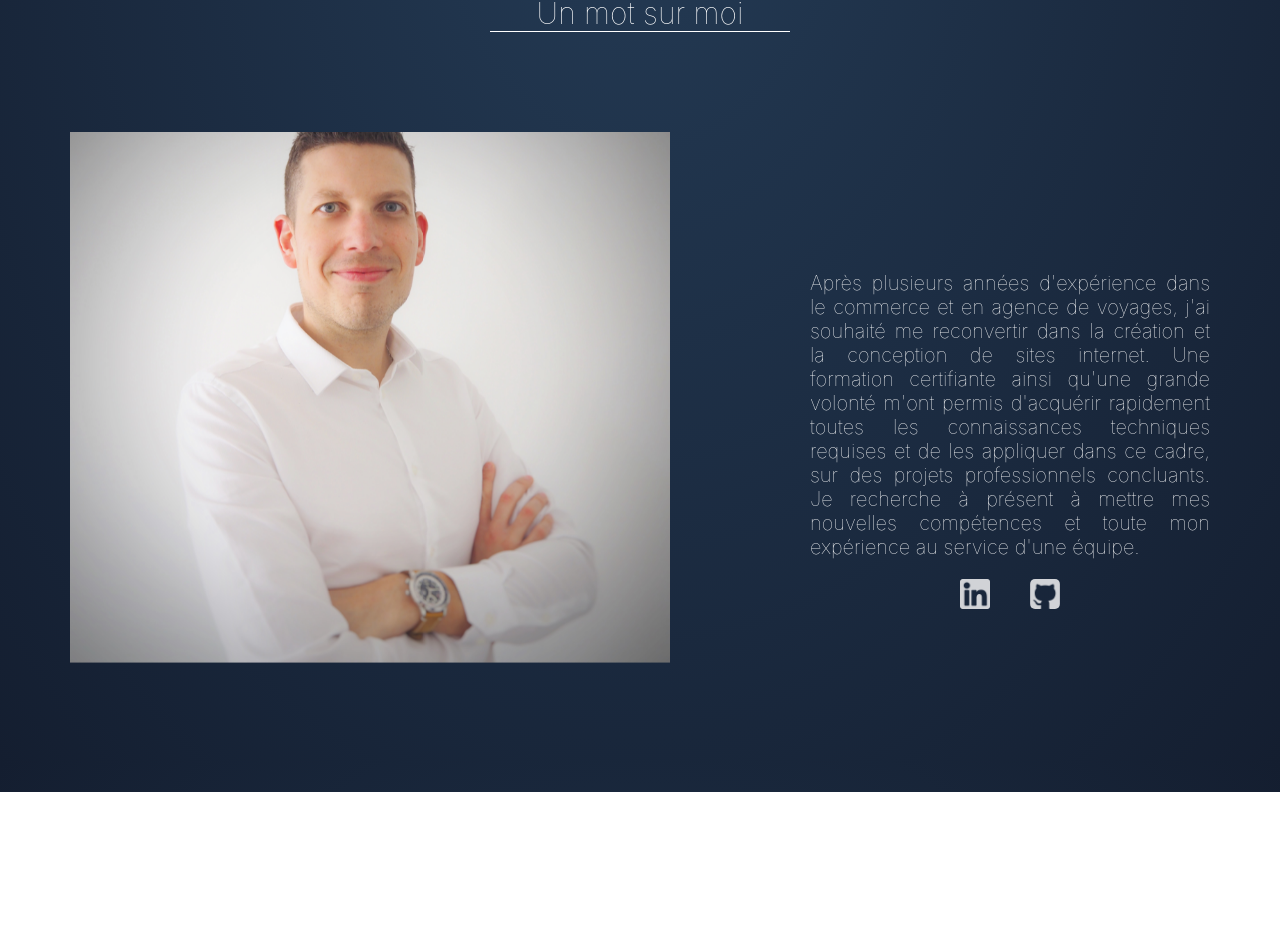
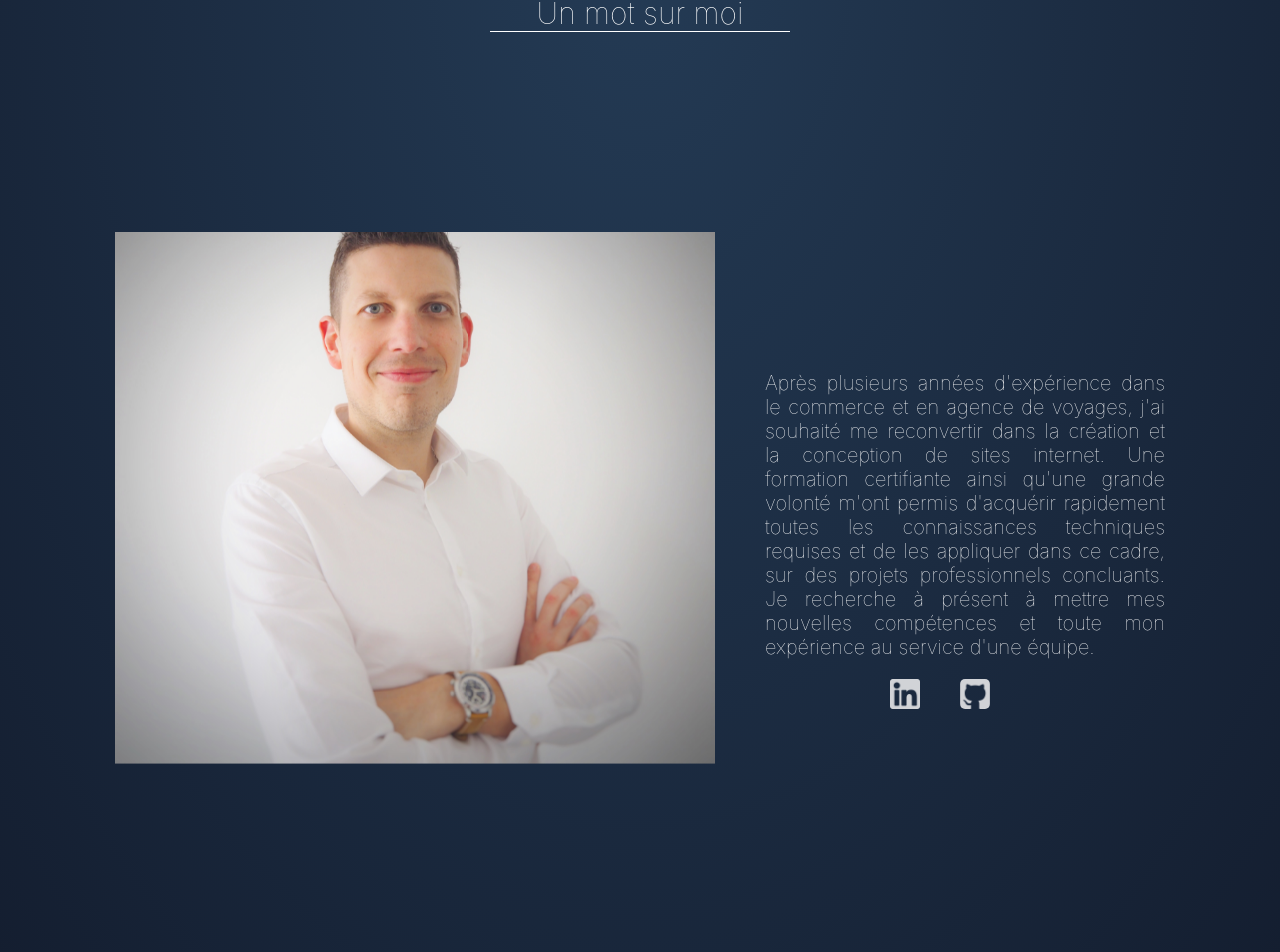
Before and after one commit to guilhemcv/portfolio, a React (Create React App) app: page /about in a window 1280 px wide. Shown: the part 1077-2029 px from the top of the page. Before the commit the page ends 1869 px from the top, so only its background shows below. Built offline with nearby package versions, Linux system fonts and the light colour scheme.

Commit message:
maj style about

```diff
--- a/src/container/About/About.css
+++ b/src/container/About/About.css
@@ -101,10 +101,10 @@
 
 .photo-descri {
   display: flex;
-  justify-content: space-around;
+  justify-content: center;
   align-items: center;
   margin-bottom: 30px;
-  height: 600px;
+  height: 800px;
   width: 100%;
 }
 
@@ -113,6 +113,7 @@
   width: 400px;
   font-size: 20px;
   text-align: justify;
+  margin-left: 50px;
 }
 
 .logo-reseau {
--- a/src/container/About/About.jsx
+++ b/src/container/About/About.jsx
@@ -121,7 +121,9 @@ export function About() {
         </div>
       </div>
       <div className="about-bas">
+      <ScrollAnimation animateIn="animate__zoomIn" animateOnce={true}>
         <p className="softskills3">Un mot sur moi</p>
+        </ScrollAnimation>
         <div className="photo-descri">
           <span className="parallax">
           <Parallax
```
